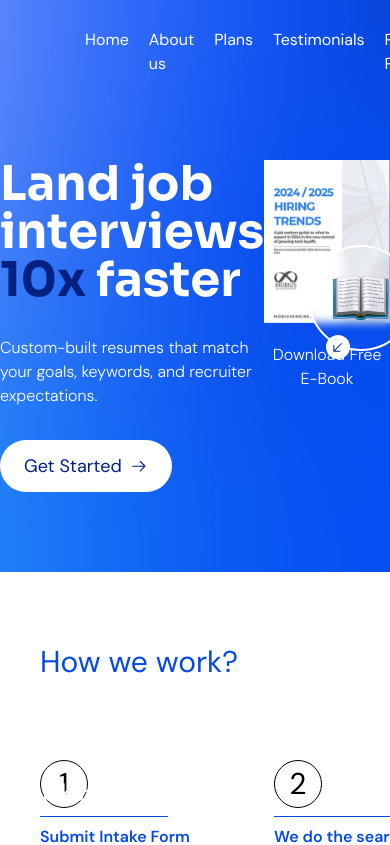
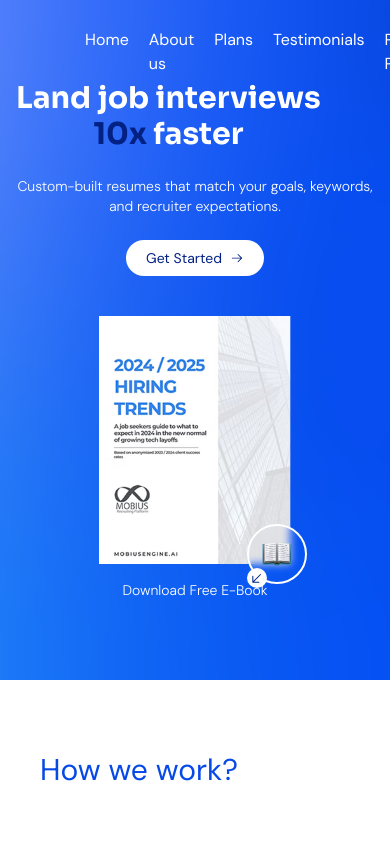
Before and after one commit to ashibullah/MobiusEngine.ai, a React (Vite) app: page / in a window 390 px wide. Shown: the top 845 px of the page. Built offline with nearby package versions, Linux system fonts and the light colour scheme.

Commit message:
responsive banner

```diff
--- a/src/components/Banner.jsx
+++ b/src/components/Banner.jsx
@@ -8,40 +8,40 @@ import { GoArrowDownLeft, GoArrowRight } from 'react-icons/go';
 
 const Banner = () => {
     return (
-        <div className='flex items-start justify-center pt-40 pb-20 text-white'
+        <div className='flex flex-col lg:flex-row items-center lg:items-start justify-center px-4 pt-20 lg:pt-40 pb-20 text-white'
             style={{
                 backgroundImage: `url(${bgImg})`,
                 backgroundSize: 'cover',
                 backgroundPosition: 'center',
                 backgroundRepeat: 'no-repeat'
             }}>
-            <div className='flex flex-col gap-8 w-[600px] items-start'>
-                <h1 className='text-Sora text-5xl font-bold '>Land job interviews <br /> <span className='text-darkblue'>10x</span> faster</h1>
-                <p className='font-light'>Custom-built resumes that match your goals, keywords, and recruiter expectations.</p>
-                <button className='text-lg bg-white text-[#022183] hover:bg-[#022183] hover:text-white px-6 py-3 rounded-full flex items-center gap-2 '>
+            <div className='flex flex-col gap-6 sm:gap-8 w-full max-w-[600px] items-start text-center lg:text-left'>
+                <h1 className='text-Sora text-3xl sm:text-4xl lg:text-5xl font-bold'>
+                    Land job interviews <br />
+                    <span className='text-darkblue'>10x</span> faster
+                </h1>
+                <p className='font-light text-sm sm:text-base'>
+                    Custom-built resumes that match your goals, keywords, and recruiter expectations.
+                </p>
+                <button className='text-sm sm:text-lg bg-white text-[#022183] hover:bg-[#022183] hover:text-white px-5 sm:px-6 py-2 sm:py-3 rounded-full flex items-center gap-2 self-center lg:self-start'>
                     Get Started
                     <GoArrowRight />
                 </button>
+            </div>
 
-
-            </div>
-            <div>
-                <div className='relative'>
-                    <img className='w-xs ' src={pdfImg} alt="banner" />
-                    <div className='backdrop-blur-xs p-5 rounded-full border-2 absolute -bottom-7 -right-6'>
-                        <img src={bookImg} alt="banner" />
+            <div className='mt-10 lg:mt-0 lg:ml-10 relative'>
+                <div className='relative flex justify-center'>
+                    <img className='w-48 sm:w-60 md:w-72' src={pdfImg} alt="banner" />
+                    <div className='backdrop-blur-xs p-3 sm:p-5 rounded-full border-2 absolute -bottom-5 -right-4 sm:-bottom-7 sm:-right-6'>
+                        <img className='w-8 sm:w-10' src={bookImg} alt="book" />
                     </div>
-                    <div className='flex justify-center items-center w-6 h-6 text-darkblue bg-white rounded-full
-                absolute -bottom-9 right-10'>
+                    <div className='flex justify-center items-center w-5 sm:w-6 h-5 sm:h-6 text-darkblue bg-white rounded-full absolute -bottom-6 right-6 sm:-bottom-9 sm:right-10'>
                         <GoArrowDownLeft />
                     </div>
                 </div>
-                <div className='pt-5'>
-                    <p className='font-light text-center '>Download Free E-Book</p>
-
+                <div className='pt-4 sm:pt-5'>
+                    <p className='font-light text-sm sm:text-base text-center'>Download Free E-Book</p>
                 </div>
-
-
             </div>
         </div>
     );
```
